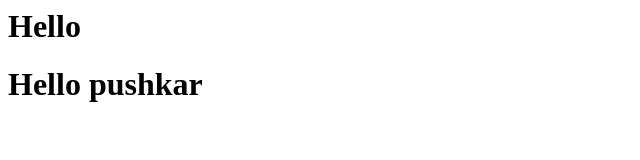
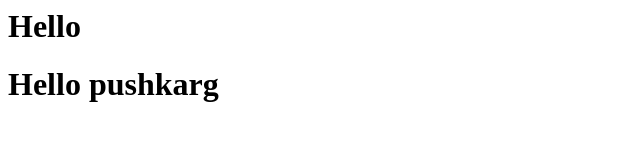
Before and after one commit to PUSHKARAJNAIKWADE/origin, a plain HTML site: page index.html in a window 1280 px wide. Shown: the full height of the page, 0-640 px from the left. Drawn offline with Linux system fonts and the light colour scheme.

Commit message:
this is for deployment

```diff
--- a/index.html
+++ b/index.html
@@ -1,2 +1,2 @@
 <h1>Hello</h1>
-<h1>Hello pushkar</h1>
+<h1>Hello pushkarg</h1>
```
